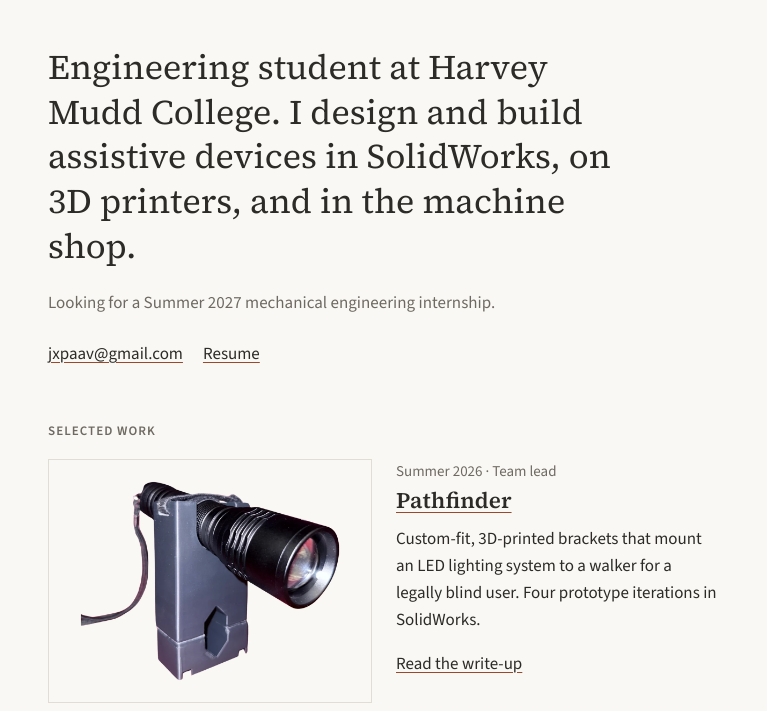
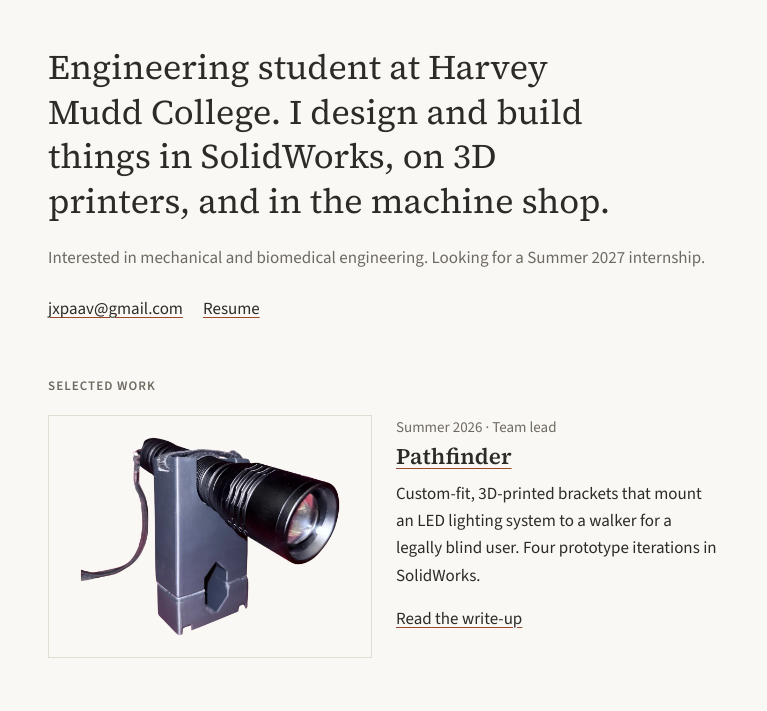
Before and after one commit to jxpaav-dev/jackpaavola-site, a plain HTML site: page index.html in a window 1280 px wide. Shown: the part 88-799 px from the top of the page, without its empty margins (256-1023 px from the left). Drawn offline with nearby package versions, Linux system fonts and the light colour scheme.

Commit message:
Home headline broadened; About: why engineering, ME + BME interest
Co-Authored-By: Claude Opus 5.5 <noreply@anthropic.com>

```diff
--- a/index.html
+++ b/index.html
@@ -22,8 +22,8 @@
 
   <main class="wrap">
     <section class="intro">
-      <h1>Engineering student at Harvey Mudd College. I design and build assistive devices in SolidWorks, on 3D printers, and in the machine shop.</h1>
-      <p class="lede">Looking for a Summer 2027 mechanical engineering internship.</p>
+      <h1>Engineering student at Harvey Mudd College. I design and build things in SolidWorks, on 3D printers, and in the machine shop.</h1>
+      <p class="lede">Interested in mechanical and biomedical engineering. Looking for a Summer 2027 internship.</p>
       <div class="inline-links">
         <a href="mailto:jxpaav@gmail.com">jxpaav@gmail.com</a>
         <a href="resume.html">Resume</a>
```
Also changed, not shown: about.html (+1 -1 lines).
